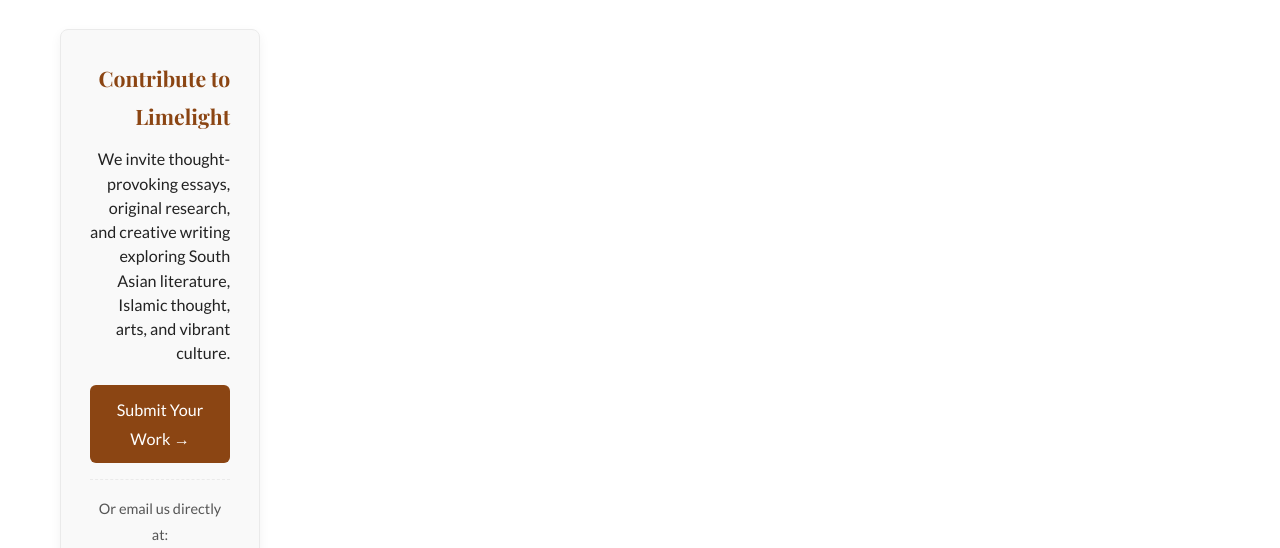
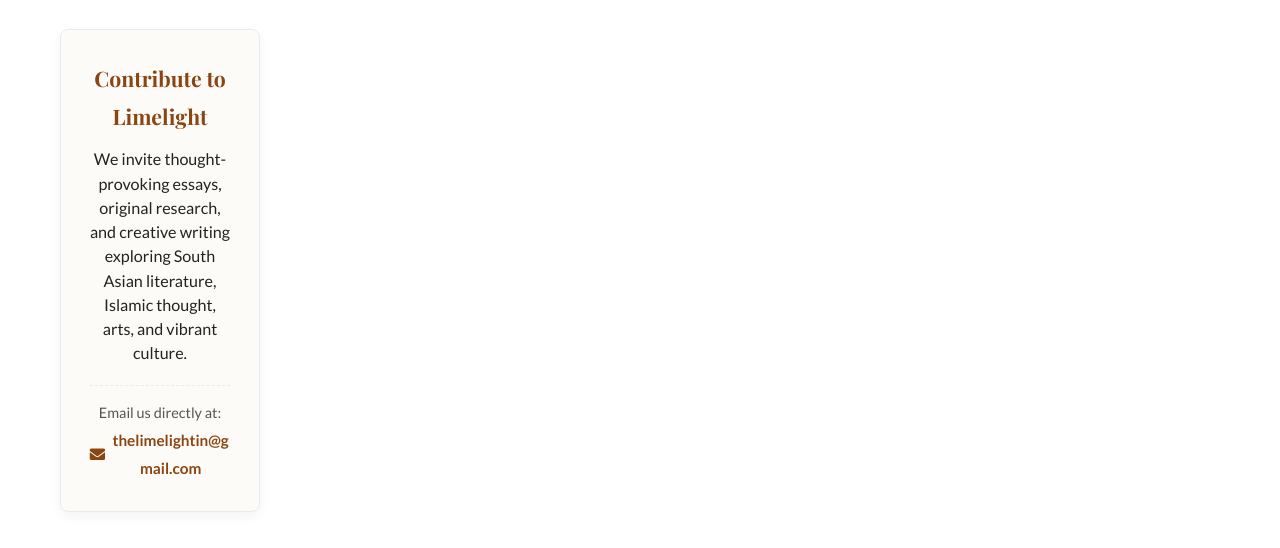
Before and after one commit to fadilp5x/testthelimelightonline, a website: page article.html in a window 1280 px wide. Shown: the part 404-952 px from the top of the page. Drawn offline with nearby package versions, Linux system fonts and the light colour scheme; no server answers; a web font is replaced by a local one.

Commit message:
Update article.html

```diff
--- a/article.html
+++ b/article.html
@@ -706,8 +706,77 @@
         }
         [data-theme="dark"] .toc-list a { color: #888; }
         [data-theme="dark"] .toc-list a:hover { color: #ccc; }
-        [data-theme="dark"] .sidebar-widget { background: #1a1a1a; }
+        [data-theme="dark"] .sidebar-widget { background: #1a1a1a; border-color: #333; }
 
+        /* --- Contributor Widget --- */
+        .contributor-cta {
+            margin-top: 2rem;
+            padding: 1.8rem;
+            background: #fdfbf7;
+            border: 1px solid var(--border-color);
+            border-radius: 8px;
+            box-shadow: 0 4px 12px rgba(0,0,0,0.05);
+            transition: transform 0.2s ease, box-shadow 0.2s ease;
+            text-align: center;
+        }
+        .contributor-cta:hover {
+            transform: translateY(-3px);
+            box-shadow: 0 8px 24px rgba(0,0,0,0.1);
+        }
+        .contributor-cta h4 {
+            margin-top: 0;
+            font-size: 1.25em;
+            color: var(--accent-color);
+            font-family: 'Playfair Display', serif;
+            margin-bottom: 0.75rem;
+        }
+        .contributor-cta p {
+            font-size: 0.95em;
+            line-height: 1.5;
+            margin-bottom: 1.2rem;
+            color: var(--text-color);
+        }
+        .contributor-cta .email-section {
+            text-align: center;
+            margin-top: 1rem;
+            padding-top: 1rem;
+            border-top: 1px dashed var(--border-color);
+        }
+        .contributor-cta .email-link {
+            font-size: 0.9em;
+            font-weight: 600;
+            color: var(--accent-color);
+            text-decoration: none;
+            display: inline-flex;
+            align-items: center;
+            justify-content: center;
+            gap: 6px;
+            margin-top: 4px;
+            word-break: break-all;
+            transition: color 0.2s;
+        }
+        .contributor-cta .email-link:hover {
+            color: #C89A47;
+            text-decoration: underline;
+        }
+
+        [data-theme="dark"] .contributor-cta {
+            background: #1a1a1a;
+            border-color: #333;
+            box-shadow: 0 4px 12px rgba(0,0,0,0.2);
+        }
+        [data-theme="dark"] .contributor-cta h4 {
+            color: var(--dm-accent);
+        }
+        [data-theme="dark"] .contributor-cta .email-link {
+            color: var(--dm-accent);
+        }
+        [data-theme="dark"] .contributor-cta .email-section {
+            border-top-color: #444;
+        }
+        [data-theme="dark"] .contributor-cta:hover {
+            box-shadow: 0 8px 24px rgba(0,0,0,0.4);
+        }
         /* --- Full-Size Image CSS --- */
         .article-figure img {
             object-fit: cover;
@@ -868,13 +937,14 @@
                 </button>
             </div>
 
-            <div class="sidebar-widget contributor-cta" style="margin-top: 2rem; padding: 1.8rem; background: var(--bg-color, #f9f9f9); border: 1px solid var(--border-color, #eee); border-radius: 8px; box-shadow: 0 4px 12px rgba(0,0,0,0.05); transition: transform 0.2s ease, box-shadow 0.2s ease;" onmouseover="this.style.transform='translateY(-3px)'; this.style.boxShadow='0 8px 24px rgba(0,0,0,0.1)';" onmouseout="this.style.transform='translateY(0)'; this.style.boxShadow='0 4px 12px rgba(0,0,0,0.05)';">
-                <h4 style="margin-top: 0; font-size: 1.25em; color: var(--accent-color, #8B4513); font-family: 'Playfair Display', serif; margin-bottom: 0.75rem;">Contribute to Limelight</h4>
-                <p style="font-size: 0.95em; line-height: 1.5; margin-bottom: 1.2rem; color: var(--text-color);">We invite thought-provoking essays, original research, and creative writing exploring South Asian literature, Islamic thought, arts, and vibrant culture.</p>
-                <a href="/contact.html" class="cta-button" style="display: block; text-align: center; padding: 10px 14px; background: var(--accent-color, #8B4513); color: white; text-decoration: none; border-radius: 6px; font-size: 0.95em; font-weight: 500; transition: background 0.2s ease;" onmouseover="this.style.background='#6A320A'" onmouseout="this.style.background='var(--accent-color, #8B4513)'">Submit Your Work &rarr;</a>
-                <div style="text-align: center; margin-top: 1rem; padding-top: 1rem; border-top: 1px dashed var(--border-color, #ddd);">
-                    <p style="font-size: 0.85em; margin: 0; color: var(--text-muted, #666);">Or email us directly at:</p>
-                    <a href="mailto:thelimelightin@gmail.com?subject=Limelight%20Contribution" style="font-size: 0.9em; font-weight: 600; color: var(--accent-color, #8B4513); text-decoration: none; display: inline-flex; align-items: center; gap: 6px; margin-top: 4px;"><i class="fas fa-envelope"></i> thelimelightin@gmail.com</a>
+            <div class="sidebar-widget contributor-cta">
+                <h4>Contribute to Limelight</h4>
+                <p>We invite thought-provoking essays, original research, and creative writing exploring South Asian literature, Islamic thought, arts, and vibrant culture.</p>
+                <div class="email-section">
+                    <p style="font-size: 0.85em; margin: 0; color: var(--text-muted, #666);">Email us directly at:</p>
+                    <a href="mailto:thelimelightin@gmail.com?subject=Limelight%20Contribution" class="email-link">
+                        <i class="fas fa-envelope"></i> thelimelightin@gmail.com
+                    </a>
                 </div>
             </div>
         </aside>
```
